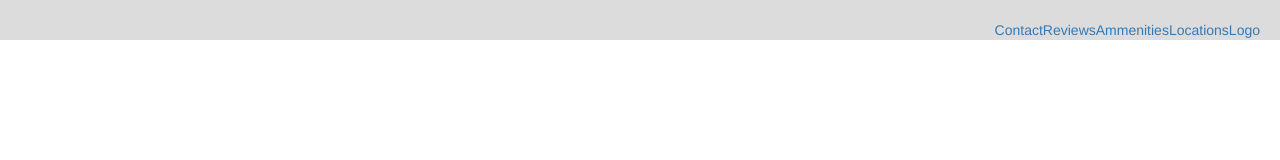
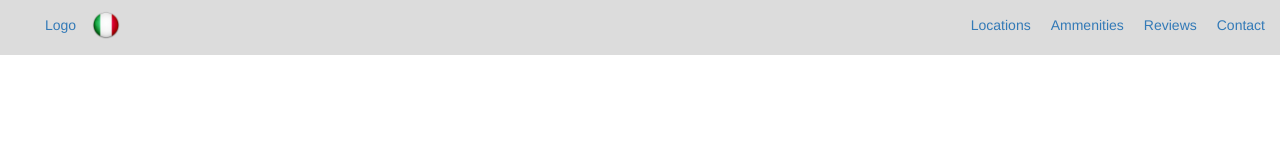
Before and after one commit to HopeMorehead/TuscanyVillaProject, a plain HTML site: page index.html in a window 1280 px wide. Drawn offline with nearby package versions, Linux system fonts and the light colour scheme.

Commit message:
firstfinishnavbar

```diff
--- a/CSS/Style.css
+++ b/CSS/Style.css
@@ -1,16 +1,34 @@
+
+
 .topnav{
 margin:0;
 width:100%;
-padding: 20px 20px 0px 0px;
 background-color: gainsboro;
+}
+
+
+
+li a {
+float:right;
+padding: 15px 15px 20px 5px;
+
+text-align: center;
+text-decoration: none;
 
 }
 
 
-.topnav a {
-float:right;
+
+.topnav ol {
+    list-style-type: none;
+}
 
 
 
 
+ li {
+    display: inline;
 }
+ .active{
+     float:left;
+ }
--- a/index.html
+++ b/index.html
@@ -24,26 +24,19 @@
 
 
 <body>
-
 	<div class="topnav">
 		<div class="row">
 			<div class="col-md-12 col-sm-12 col-xs-12">
-				<a href="#">Logo</a>
-				<a href="#">Locations</a>
-				<a href="#">Ammenities</a>
-				<a href="#">Reviews</a>
-				<a href="#">Contact</a>
+				<ol>
+					<li><a href="#">Contact</a></li>
+					<li><a href="#">Reviews</a></li>
+					<li><a href="#">Ammenities</a></li>
+					<li><a href="#">Locations</a></li>
+					<li><a class="active" href="#">Logo</a></li>
+				</ol>
+				<a class="active1" href="#"> <img src="images/tuscanycolor.gif" alt="Tuscany" height="30" width="30"/></a>
 			</div>
 		</div>
 	</div>
-
-
-
-
-
-
-
-
-
 </body>
 </html>
```
Also changed, not shown: images/tuscanycolor.gif (added).
